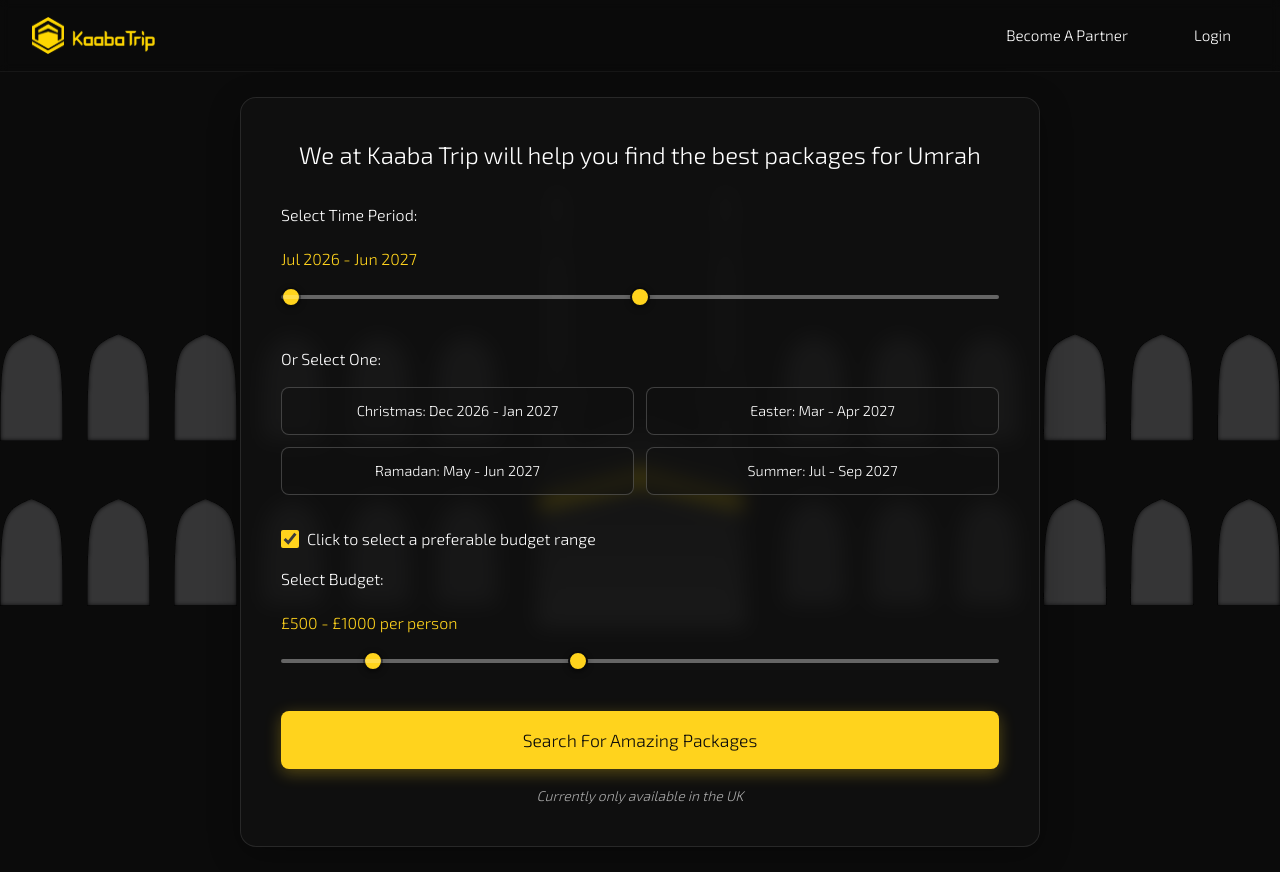
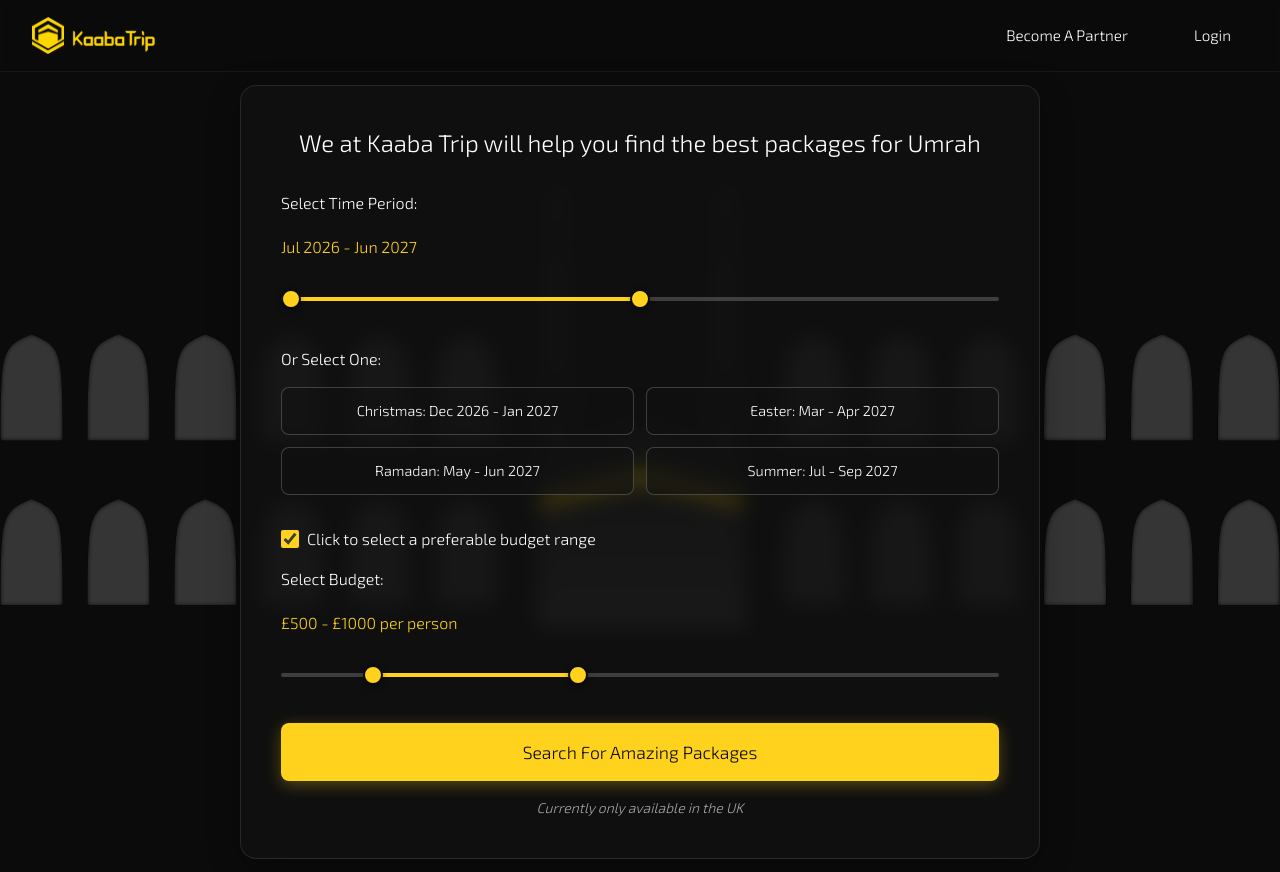
Before and after one commit to aliimrankhan86/kb-live, a Next.js app: page /umrah in a window 1280 px wide. Built offline with nearby package versions, Linux system fonts and the light colour scheme.

Commit message:
style: add active range tracks for sliders

```diff
--- a/components/umrah/UmrahSearchForm.tsx
+++ b/components/umrah/UmrahSearchForm.tsx
@@ -13,6 +13,16 @@
   const [selectedPeriod, setSelectedPeriod] = useState('')
   const [budgetEnabled, setBudgetEnabled] = useState(true)
   const [budgetRange, setBudgetRange] = useState([500, 1000]) // Start with a reasonable gap
+  const minTime = Math.min(timeRange[0], timeRange[1])
+  const maxTime = Math.max(timeRange[0], timeRange[1])
+  const timeRangeStart = minTime
+  const timeRangeWidth = maxTime - minTime
+  const minBudgetValue = 300
+  const maxBudgetValue = 2000
+  const minBudget = Math.min(budgetRange[0], budgetRange[1])
+  const maxBudget = Math.max(budgetRange[0], budgetRange[1])
+  const budgetRangeStart = ((minBudget - minBudgetValue) / (maxBudgetValue - minBudgetValue)) * 100
+  const budgetRangeWidth = ((maxBudget - minBudgetValue) / (maxBudgetValue - minBudgetValue)) * 100 - budgetRangeStart
 
   // Generate quick select options with future years
   const currentYear = new Date().getFullYear()
@@ -102,6 +112,12 @@
             {selectedPeriod}
           </div>
           <div className={styles.searchForm__sliderContainer}>
+            <div className={styles.searchForm__track}>
+              <div
+                className={styles.searchForm__activeTrack}
+                style={{ left: `${timeRangeStart}%`, width: `${timeRangeWidth}%` }}
+              />
+            </div>
             <input
               type="range"
               min="0"
@@ -164,10 +180,16 @@
                 £{budgetRange[0]} - £{budgetRange[1]} per person
               </div>
               <div className={styles.searchForm__budgetSliderContainer}>
+                <div className={styles.searchForm__track}>
+                  <div
+                    className={styles.searchForm__activeTrack}
+                    style={{ left: `${budgetRangeStart}%`, width: `${budgetRangeWidth}%` }}
+                  />
+                </div>
                 <input
                   type="range"
-                  min="300"
-                  max="2000"
+                  min={minBudgetValue}
+                  max={maxBudgetValue}
                   step="50"
                   value={budgetRange[0]}
                   onChange={(e) => handleBudgetRangeChange(0, parseInt(e.target.value))}
@@ -176,8 +198,8 @@
                 />
                 <input
                   type="range"
-                  min="300"
-                  max="2000"
+                  min={minBudgetValue}
+                  max={maxBudgetValue}
                   step="50"
                   value={budgetRange[1]}
                   onChange={(e) => handleBudgetRangeChange(1, parseInt(e.target.value))}
--- a/components/umrah/umrah-search-form.module.css
+++ b/components/umrah/umrah-search-form.module.css
@@ -46,19 +46,41 @@
 
 .searchForm__sliderContainer {
   position: relative;
-  height: 20px;
-  margin: 1rem 0;
+  height: 32px;
+  margin: 0.75rem 0 1.25rem;
+}
+
+.searchForm__track {
+  position: absolute;
+  top: 50%;
+  left: 0;
+  width: 100%;
+  height: 4px;
+  background: rgba(255, 255, 255, 0.2);
+  border-radius: 999px;
+  transform: translateY(-50%);
+  z-index: 1;
+}
+
+.searchForm__activeTrack {
+  position: absolute;
+  top: 0;
+  height: 100%;
+  background: var(--yellow);
+  border-radius: 999px;
+  transition: all 0.2s ease;
 }
 
 .searchForm__slider {
   position: absolute;
   width: 100%;
-  height: 4px;
-  background: rgba(255, 255, 255, 0.2);
-  border-radius: 2px;
+  height: 32px;
+  background: transparent;
+  border-radius: 999px;
   outline: none;
   -webkit-appearance: none;
   appearance: none;
+  z-index: 2;
 }
 
 .searchForm__slider::-webkit-slider-thumb {
@@ -140,19 +162,20 @@
 
 .searchForm__budgetSliderContainer {
   position: relative;
-  height: 20px;
-  margin: 1rem 0;
+  height: 32px;
+  margin: 0.75rem 0 1.25rem;
 }
 
 .searchForm__budgetSlider {
   position: absolute;
   width: 100%;
-  height: 4px;
-  background: rgba(255, 255, 255, 0.2);
-  border-radius: 2px;
+  height: 32px;
+  background: transparent;
+  border-radius: 999px;
   outline: none;
   -webkit-appearance: none;
   appearance: none;
+  z-index: 2;
 }
 
 .searchForm__budgetSlider::-webkit-slider-thumb {
```
